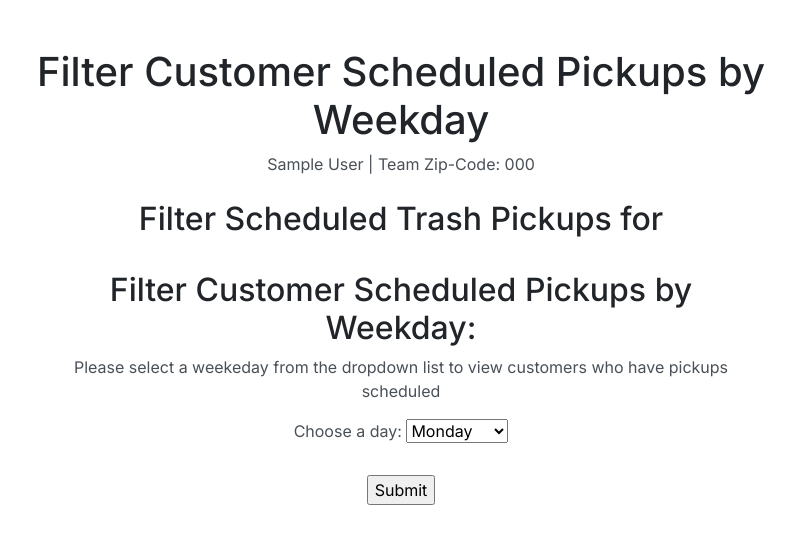
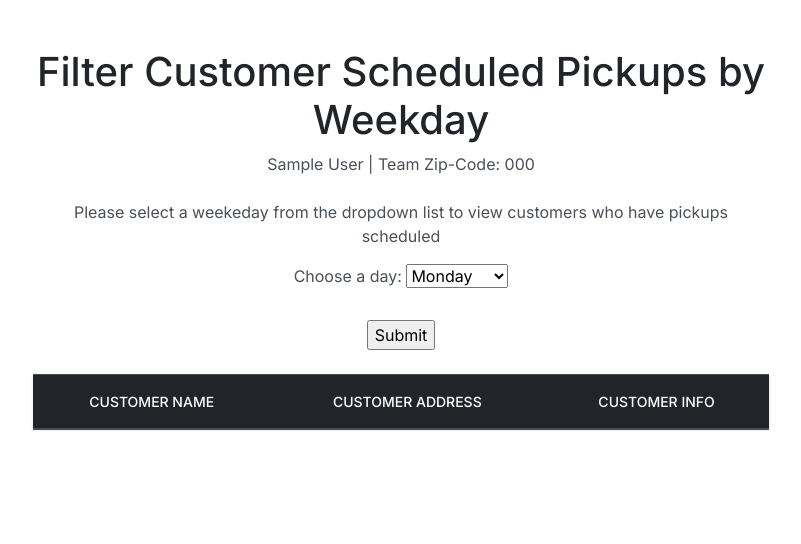
Before and after one commit to DustinFlynn297/TrashCollector, a Django app: page /employees/filter_by_day/ in a window 1280 px wide. Shown: the part 67-611 px from the top of the page, without its empty margins (239-1040 px from the left). Run offline with Django 3.2, Linux system fonts and the light colour scheme; a user stored in the database is signed in; tables that the repository leaves empty hold one stand-in row (values such as "Sample post"); lists and menus that the app fills with data are empty; some libraries are stand-ins or nearby versions.

Commit message:
created new page for customer filter

```diff
--- a/trash_collector/employees/templates/employees/filter_by_day.html
+++ b/trash_collector/employees/templates/employees/filter_by_day.html
@@ -9,16 +9,13 @@
     {{ logged_in_employee.name}} | Team Zip-Code: {{logged_in_employee.zip_code}}
     <br>
     <br>
-    <h2> Filter Scheduled Trash Pickups for {{weekday}}</h2>
-    <br>
 
     <!-- TODO: Create seperate page for filter | filtered_customers.html -->
-    <h2>Filter Customer Scheduled Pickups by Weekday:</h2>
     <p>Please select a weekeday from the dropdown list to view customers who have pickups scheduled</p>
     <!-- TODO: Change to dropdown instead of select -->
     <form action="{% url 'employees:filter_by_day' %}" method='post'>
       {% csrf_token %}
-      <label for="Weekday">Choose a day:</label>
+      <label for="select">Choose a day:</label>
       <select name="Weekday" id="Weekday">
         <option value="Monday">Monday</option>
         <option value="Tuesday">Tuesday</option>
@@ -31,8 +28,32 @@
       <br><br>
       <input type="submit" value="Submit">
     </form>
+    <br>
 
-    {% if filter_by_day != '' %}
+    <!--? Creates a table of customers with pickups scheduled -->
+    <table class="table table-hover table-dark text-center">
+        <thead>
+          <th scope="col">Customer Name</th>
+          <th scope="col">Customer Address</th>
+          <th scope="col">Customer Info</th>
+        </thead>
+        <!--? For each customer in scheduled_pickup populate row with data -->
+        <tbody>
+          <tr>{% for customer in filter_customers %}</tr>
+          <td>{{customer.name}}</td>
+          <td>{{customer.address}} {{customer.zip_code}}</td>
+          <td>
+            <!-- Link to customer info -->
+            <a href="{% url 'employees:customer_info' customer.id %}">
+              <i class="fas fa-address-card fa-3x"></i>
+            </a>
+          </td>
+        </tbody>
+        {% endfor %}
+    </table>
+    <br>
+
+    {% comment 'old code' %}
     <ul>
       <table class="employee-customer-tb">
         <tbody>
@@ -43,7 +64,9 @@
         </tbody>
           {% endfor %}
       </table>
-    {% endif %}
+    </ul>
+    {% endcomment %}
+
 
   {% else %}
     <p>You are at the employee index, but you are not logged in.</p>
```
